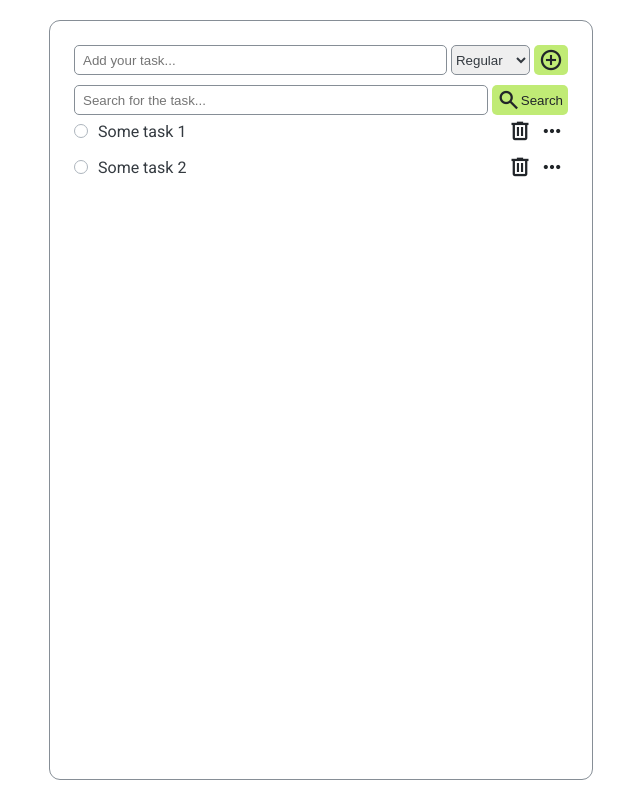
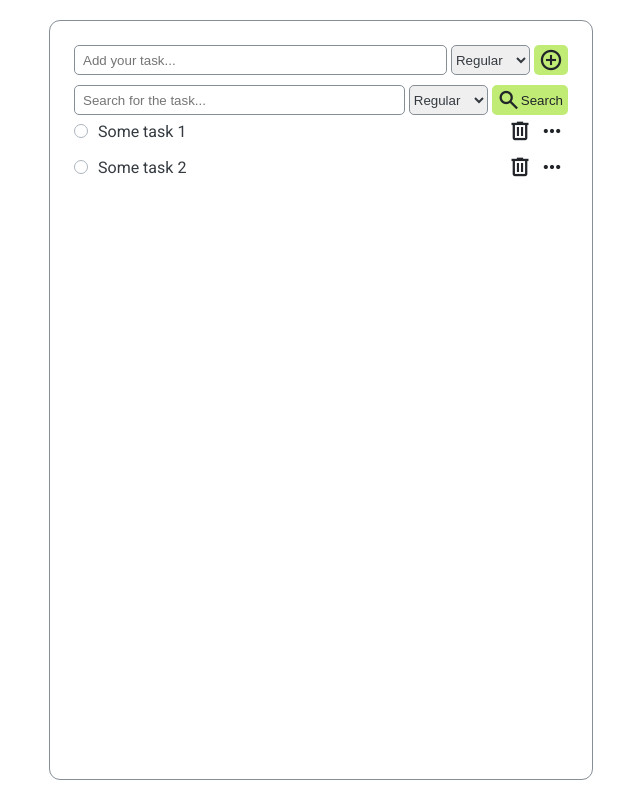
Before and after one commit to NERFTHISPLS/angular-todo-list, an Angular app: page / in a window 1280 px wide. Shown: the whole page, without its empty margins (319-959 px from the left). Built offline with nearby package versions, Linux system fonts and the light colour scheme.

Commit message:
Add select-task-type in tasks-search

```diff
--- a/src/app/task-form/task-form.component.scss
+++ b/src/app/task-form/task-form.component.scss
@@ -3,7 +3,3 @@
   justify-content: space-between;
   gap: 0.4rem;
 }
-
-.select {
-  display: flex;
-}
--- a/src/app/tasks-search/tasks-search.component.html
+++ b/src/app/tasks-search/tasks-search.component.html
@@ -6,6 +6,12 @@
     formControlName="searchQuery"
   />
 
+  <app-select-task-type
+    class="select"
+    [control]="searchForm.controls['taskType']"
+    [form]="searchForm"
+  />
+
   <button class="btn">
     <span class="material-symbols-outlined">search</span>
     <span>Search</span>
--- a/src/app/tasks-search/tasks-search.component.ts
+++ b/src/app/tasks-search/tasks-search.component.ts
@@ -1,16 +1,19 @@
 import { Component, EventEmitter, Output } from '@angular/core';
 import { FormGroup, FormControl, ReactiveFormsModule } from '@angular/forms';
+import { SelectTaskTypeComponent } from '../select-task-type/select-task-type.component';
+import { TaskTypes } from '../interfaces/task';
 
 @Component({
   selector: 'app-tasks-search',
   standalone: true,
-  imports: [ReactiveFormsModule],
+  imports: [ReactiveFormsModule, SelectTaskTypeComponent],
   templateUrl: './tasks-search.component.html',
   styleUrl: './tasks-search.component.scss',
 })
 export class TasksSearchComponent {
   searchForm = new FormGroup({
     searchQuery: new FormControl(''),
+    taskType: new FormControl<TaskTypes>(TaskTypes.Regular),
   });
 
   @Output() searchQueryEvent = new EventEmitter<string>();
--- a/src/styles.scss
+++ b/src/styles.scss
@@ -80,3 +80,7 @@ body {
     background-color: #d8f5a2;
   }
 }
+
+.select {
+  display: flex;
+}
```
